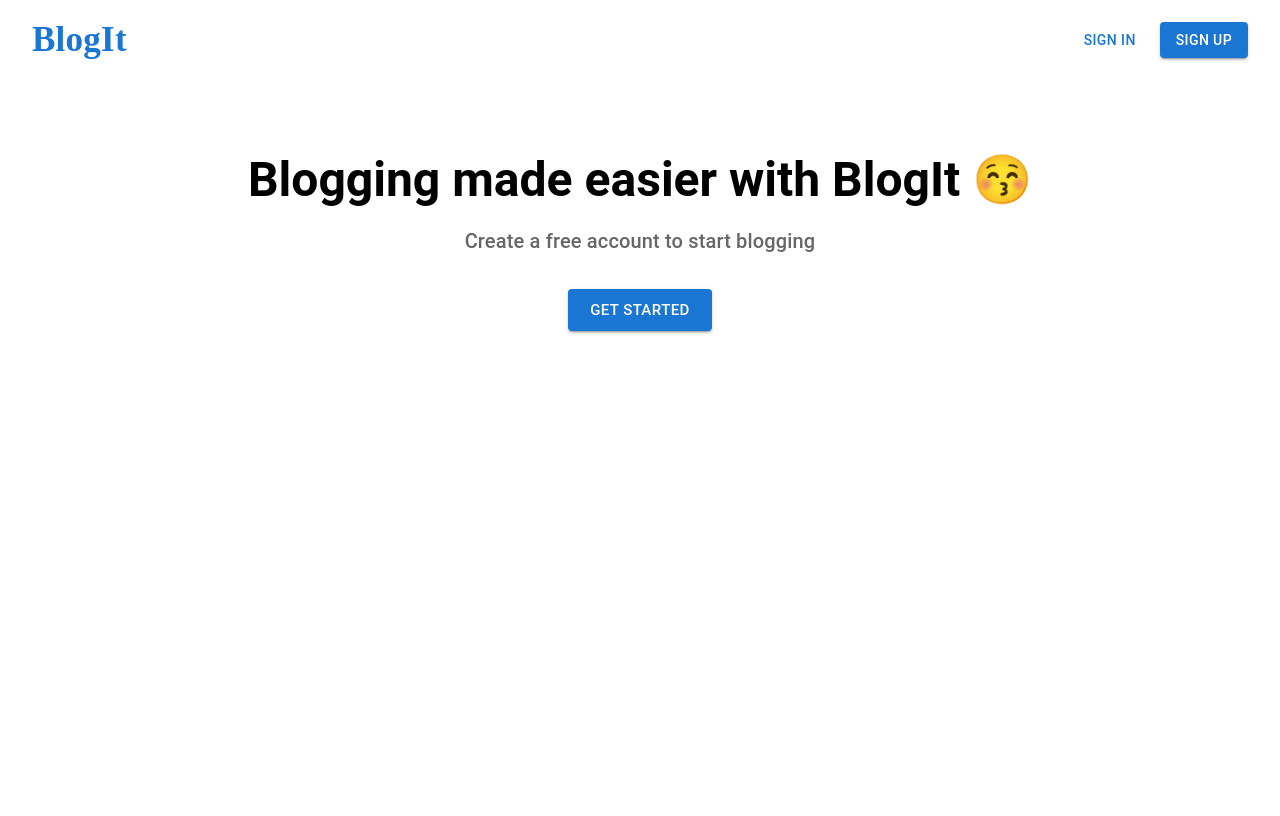
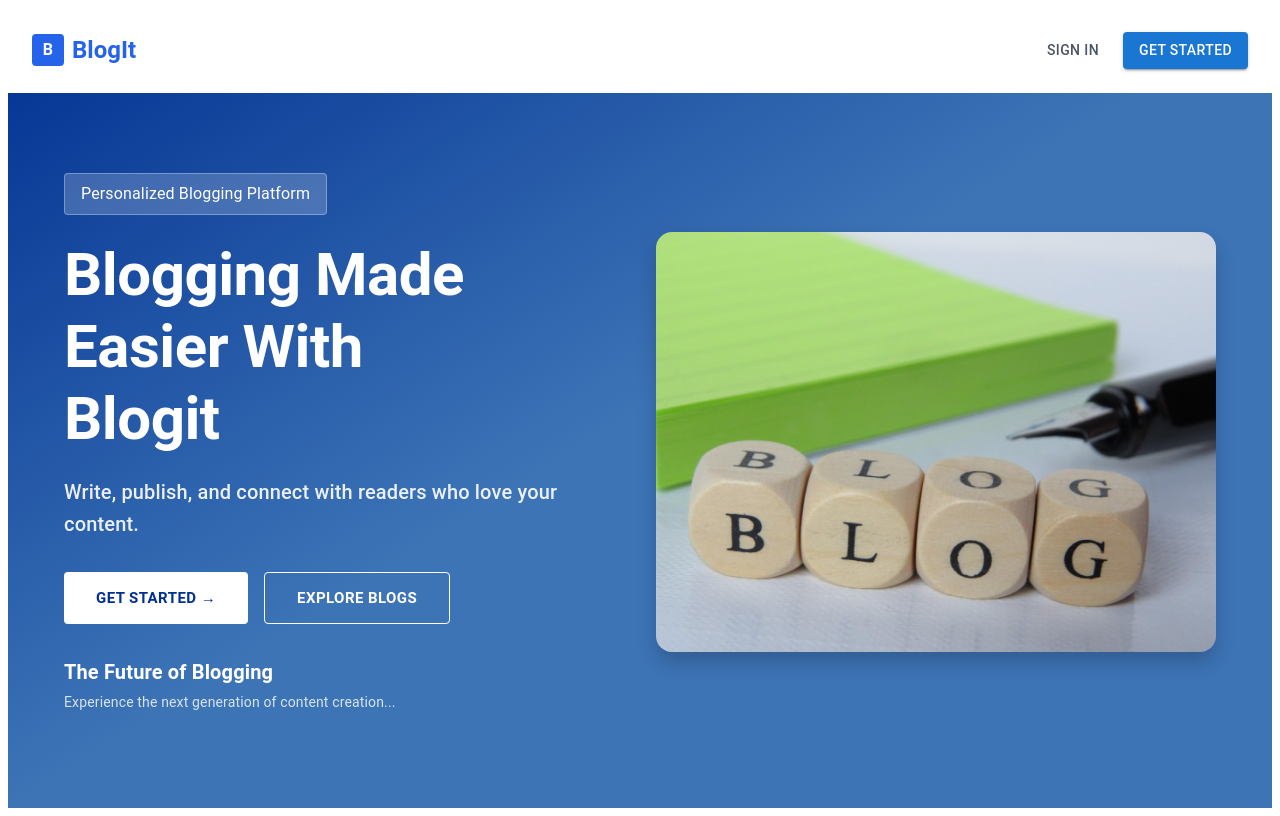
Before and after one commit to ginakena/BlogIt, a React (Vite) app in the folder client/: page / in a window 1280 px wide. Built offline with nearby package versions, Linux system fonts and the light colour scheme; a web font is replaced by a local one.

Commit message:
change the Homepage UI

```diff
--- a/client/src/App.tsx
+++ b/client/src/App.tsx
@@ -3,7 +3,7 @@ import { BrowserRouter as Router, Routes, Route } from "react-router-dom";
 import Home from "./pages/HomePage";
 import Login from "./pages/Login";
 import Register from "./pages/Register";
-import Header from "./components/Header";
+// import Header from "./components/Header";
 import Blogs from "./pages/Blogs";
 import Profile from "./pages/Profile";
 import CreateBlog from "./pages/createBlog";
@@ -16,7 +16,6 @@ function App() {
   return (
     <QueryClientProvider client={queryClient}>
       <Router>
-        <Header />
         <Routes>
           <Route path="/" element={<Home />} />
           <Route path="/login" element={<Login />} />
--- a/client/src/pages/HomePage.tsx
+++ b/client/src/pages/HomePage.tsx
@@ -1,19 +1,146 @@
-import { Container, Typography,  Button } from '@mui/material';
-import { Link } from 'react-router-dom';
+import {
+  Box,
+  Button,
+  Container,
+  Stack,
+  Typography,
+} from "@mui/material";
+import { Link as RouterLink } from "react-router-dom";
 
 const Home = () => {
   return (
-    <Container maxWidth="md" sx={{ textAlign: 'center', mt: 10 }}>
-      <Typography variant="h3" gutterBottom fontWeight="bold">
-        Blogging made easier with BlogIt 😚
-      </Typography>
-      <Typography variant="h6" color="text.secondary" mb={4}>
-        Create a free account to start blogging
-      </Typography>
-      <Button component={Link} to="/register" variant="contained" size="large">
-        Get Started
-      </Button>
-    </Container>
+    <Box
+      minHeight="100vh"
+      sx={{
+        background: "linear-gradient(to bottom right, #003092, #3D74B6, #3D74B6)",
+      }}
+    >
+      {/* Header */}
+      <Box display="flex" justifyContent="space-between" alignItems="center" p={3} bgcolor="#fff">
+        <Stack direction="row" alignItems="center" spacing={1}>
+          <Box
+            width={32}
+            height={32}
+            bgcolor="#2563eb"
+            borderRadius={1}
+            display="flex"
+            alignItems="center"
+            justifyContent="center"
+          >
+            <Typography variant="body1" color="#fff" fontWeight="bold">
+              B
+            </Typography>
+          </Box>
+          <Typography variant="h5" fontWeight="bold" color="#2563eb">
+            BlogIt
+          </Typography>
+        </Stack>
+
+        <Stack direction="row" spacing={2}>
+          <Button variant="text" sx={{ color: "#4b5563" }} component={RouterLink} to="/login">
+            Sign In
+          </Button>
+          <Button variant="contained" color="primary" component={RouterLink} to="/register">
+            Get Started
+          </Button>
+        </Stack>
+      </Box>
+
+      {/* Hero Section */}
+      <Container sx={{ py: 10, display: "flex", justifyContent: "space-between", gap: 4, flexWrap: "wrap" }}>
+        <Box flex={1} maxWidth="600px">
+          <Box
+            mb={3}
+            px={2}
+            py={1}
+            sx={{
+              backgroundColor: "rgba(255,255,255,0.2)",
+              border: "1px solid rgba(255,255,255,0.3)",
+              borderRadius: 1,
+              display: "inline-block",
+            }}
+          >
+            <Typography color="#fff">Personalized Blogging Platform</Typography>
+          </Box>
+
+          <Typography variant="h2" color="#fff" fontWeight="bold" gutterBottom>
+            Blogging Made{" "}
+            <Box component="span" color="yellow.main">
+              Easier With
+            </Box>
+            <br />
+            Blogit
+          </Typography>
+
+          <Typography variant="h6" color="rgba(255,255,255,0.9)" mb={4}>
+            Write, publish, and connect with readers who love your
+            <br />
+            content.
+          </Typography>
+
+          <Stack direction="row" spacing={2}>
+            <Button
+              size="large"
+              sx={{
+                backgroundColor: "#fff",
+                color: "#003092",
+                px: 4,
+                py: 1.5,
+                fontWeight: 600,
+                "&:hover": {
+                  backgroundColor: "#f3f4f6",
+                },
+              }}
+              component={RouterLink}
+              to="/register"
+            >
+              Get Started →
+            </Button>
+            <Button
+              size="large"
+              variant="outlined"
+              sx={{
+                color: "#fff",
+                borderColor: "#fff",
+                px: 4,
+                py: 1.5,
+                fontWeight: 600,
+                "&:hover": {
+                  backgroundColor: "rgba(255,255,255,0.1)",
+                },
+              }}
+              component={RouterLink}
+              to="/blogs"
+            >
+              Explore Blogs
+            </Button>
+          </Stack>
+
+          <Box mt={4}>
+            <Typography variant="h6" fontWeight="bold" color="#fff">
+              The Future of Blogging
+            </Typography>
+            <Typography variant="body2" color="rgba(255,255,255,0.8)" mt={0.5}>
+              Experience the next generation of content creation...
+            </Typography>
+          </Box>
+        </Box>
+
+        {/* Right Side Image */}
+        <Box flex={1} display="flex" justifyContent="center" alignItems="center">
+          <img
+            src="/blog-684748_1280.jpg"
+            alt="Hero blogging illustration"
+            style={{
+              maxWidth: "100%",
+              height: "auto",
+              borderRadius: "16px",
+              boxShadow: "0 10px 20px rgba(0, 0, 0, 0.2)",
+            }}
+          />
+        </Box>
+      </Container>
+    </Box>
   );
 };
 
```
Also changed, not shown: client/public/blog-684748_1280.jpg (added).
